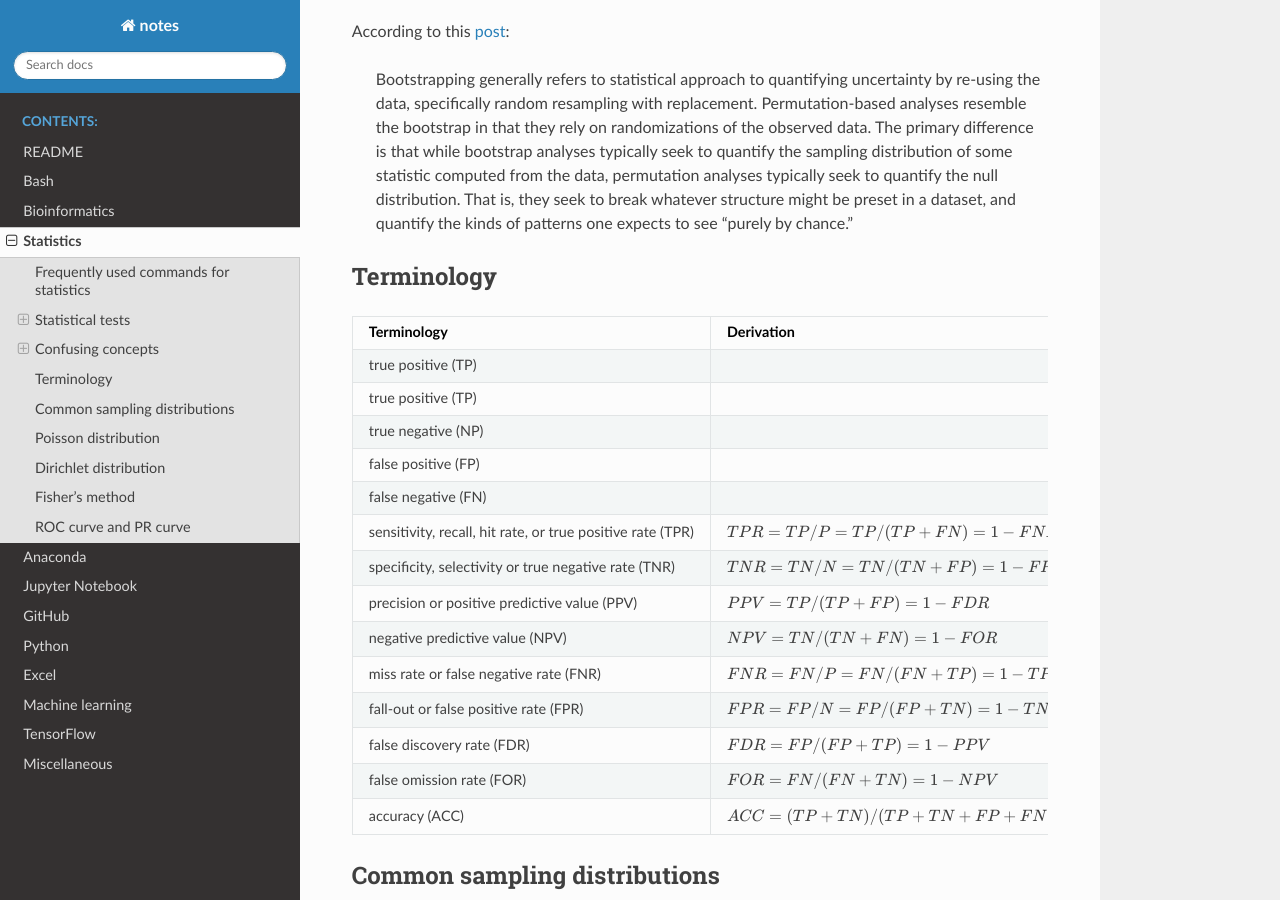
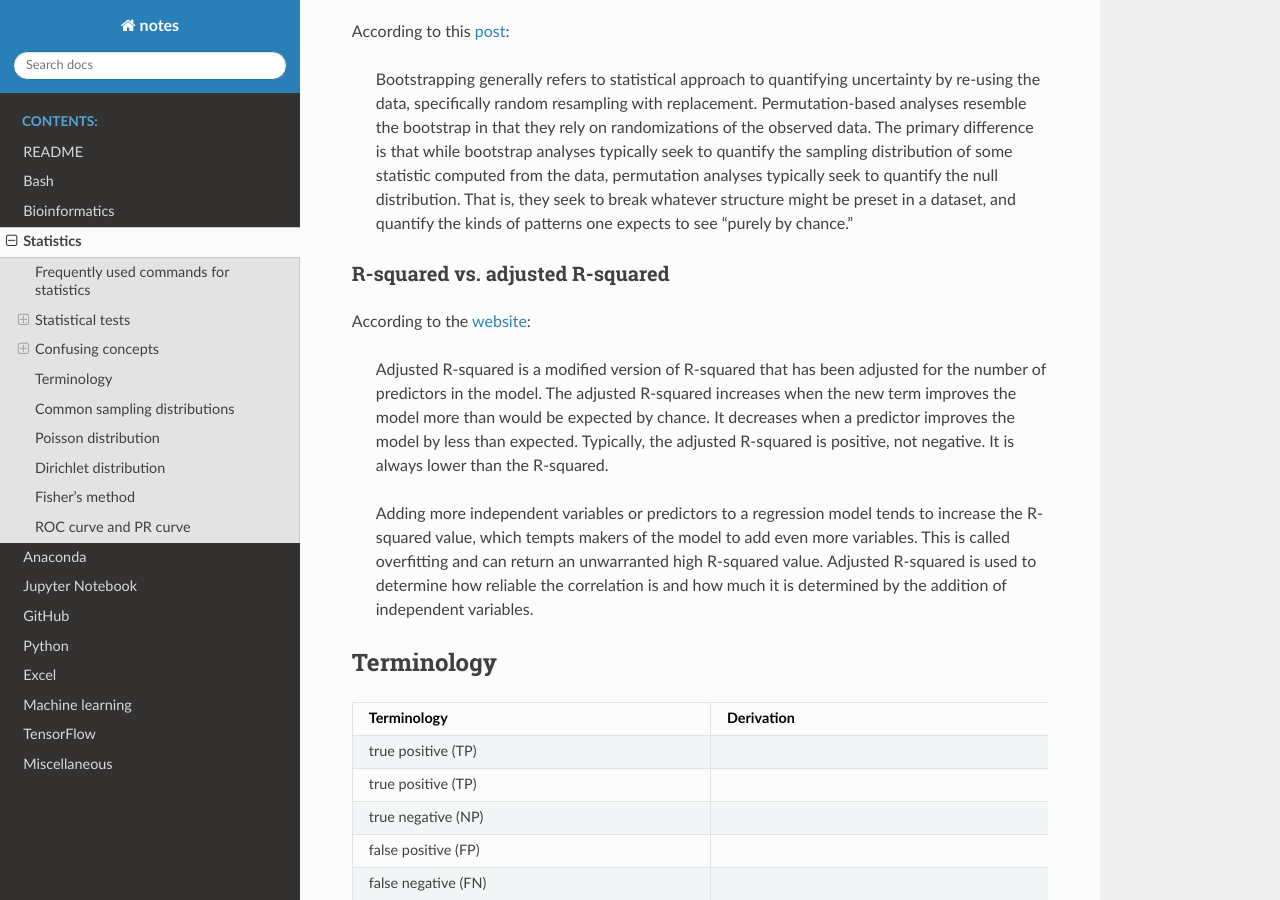
Before and after one commit to sbslee/notes, a Sphinx documentation site: the page built from docs/statistics.rst, in a window 1280 px wide and 900 px high, scrolled down 2184 px. Built offline with Sphinx 7.4.7 and the Read the Docs theme 2.0.0, drawn with Linux system fonts in a browser that asks for light colours.

Commit message:
Update notes

```diff
--- a/docs/statistics.rst
+++ b/docs/statistics.rst
@@ -84,6 +84,15 @@ Bootstrap vs. permutation tests
 According to this `post <http://pillowlab.princeton.edu/teaching/mathtools16/slides/lec21_Bootstrap.pdf>`__:
 
     Bootstrapping generally refers to statistical approach to quantifying uncertainty by re-using the data, specifically random resampling with replacement. Permutation-based analyses resemble the bootstrap in that they rely on randomizations of the observed data. The primary difference is that while bootstrap analyses typically seek to quantify the sampling distribution of some statistic computed from the data, permutation analyses typically seek to quantify the null distribution. That is, they seek to break whatever structure might be preset in a dataset, and quantify the kinds of patterns one expects to see “purely by chance.”
+
+R-squared vs. adjusted R-squared
+--------------------------------
+
+According to the `website <https://www.investopedia.com/ask/answers/012615/whats-difference-between-rsquared-and-adjusted-rsquared.asp>`__:
+
+    Adjusted R-squared is a modified version of R-squared that has been adjusted for the number of predictors in the model. The adjusted R-squared increases when the new term improves the model more than would be expected by chance. It decreases when a predictor improves the model by less than expected. Typically, the adjusted R-squared is positive, not negative. It is always lower than the R-squared.
+
+    Adding more independent variables or predictors to a regression model tends to increase the R-squared value, which tempts makers of the model to add even more variables. This is called overfitting and can return an unwarranted high R-squared value. Adjusted R-squared is used to determine how reliable the correlation is and how much it is determined by the addition of independent variables.
 
 Terminology
 ===========
```
